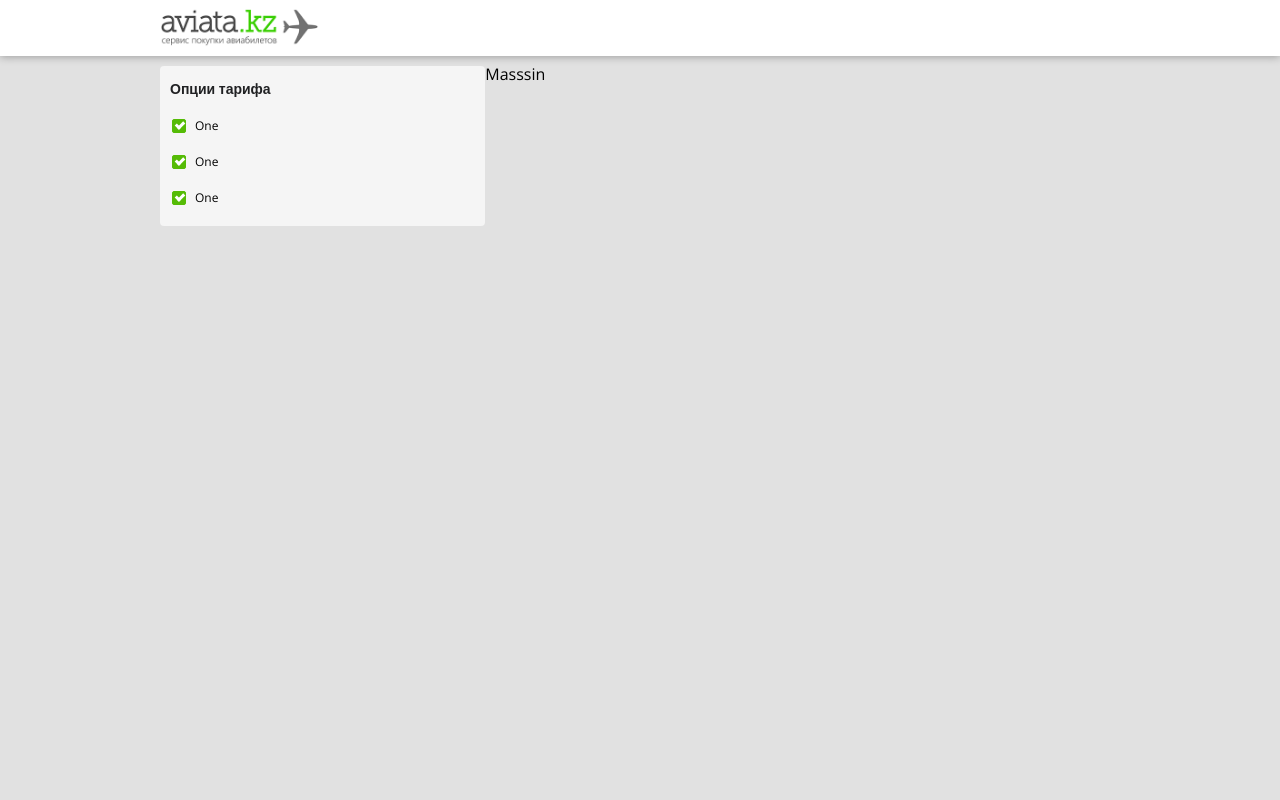
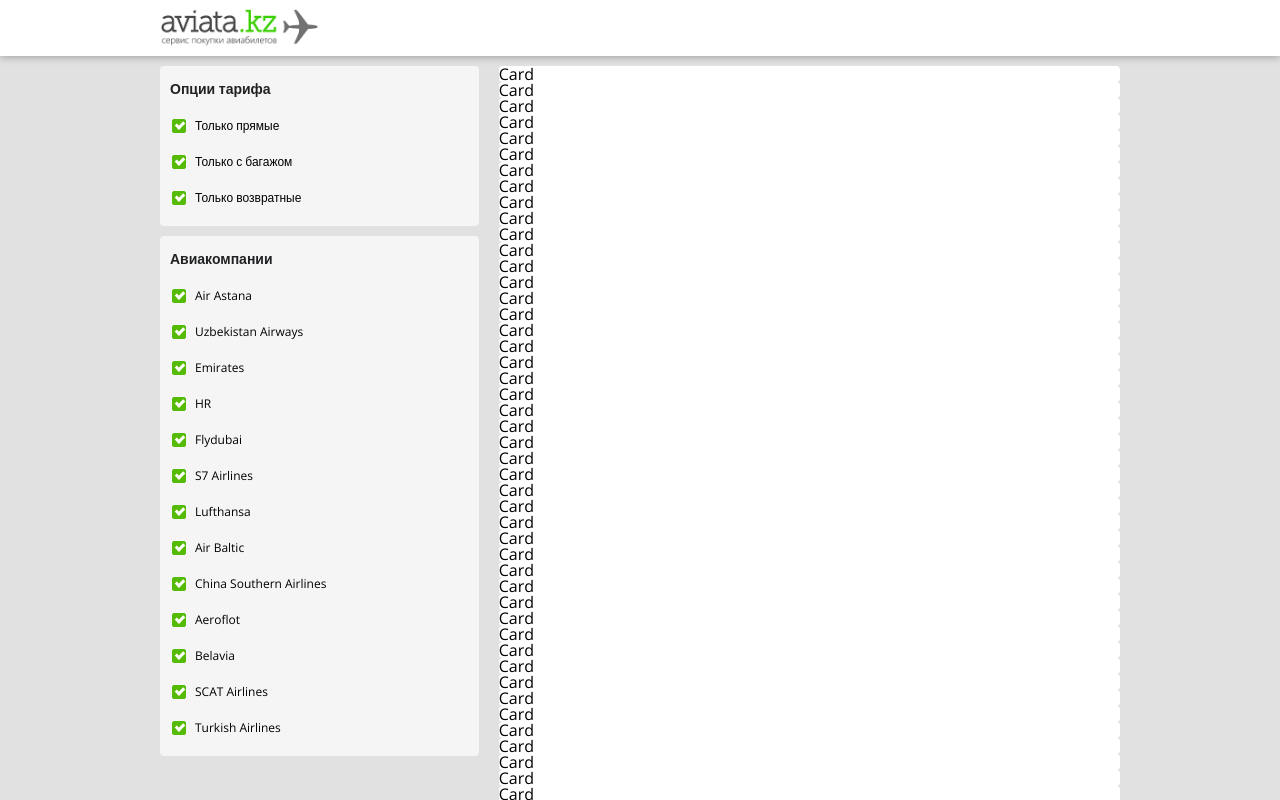
Before and after one commit to azim-creat/choco-test, a Vue app: page / in a window 1280 px wide. Shown: the top 800 px of the page. Built offline with nearby package versions, Linux system fonts and the light colour scheme.

Commit message:
real filters

```diff
--- a/src/App.vue
+++ b/src/App.vue
@@ -5,12 +5,21 @@
     <div class="container">
       <aside id="menu" class="side-menu">
         <FilterList
-
+          title="Опции тарифа"
+          :list="options"
+        />
+        <FilterList
+          title="Авиакомпании"
+          :list="airlines"
         />
 
       </aside>
 
-      <main>Masssin</main>
+      <main>
+        <FlightCard
+          v-for="(flight, flight_index) in flights" :key="flight_index"
+        />
+      </main>
     </div>
     <router-view />
   </div>
@@ -18,7 +27,8 @@
 
 <script>
 import Header from "./components/Header.vue";
-import FilterList from "./components/Carts/FilterList.vue";
+import FilterList from "./components/Cards/FilterList.vue";
+import FlightCard from "./components/Cards/FlightCard.vue";
 // import MenuToggler from "./components/Buttons/MenuToggler.vue";
 import { mapGetters } from "vuex";
 
@@ -28,9 +38,10 @@ export default {
   components: {
     Header,
     FilterList,
+    FlightCard,
   },
   computed: {
-    ...mapGetters(["count"]),
+    ...mapGetters(["airlines", "flights", "options"]),
   },
   mounted() {
 
@@ -95,6 +106,7 @@ aside {
     top: unset;
     left: unset;
     visibility: visible;
+    margin-right: 20px;
   }
 }
 </style>
--- a/src/assets/scss/mixsins.scss
+++ b/src/assets/scss/mixsins.scss
@@ -6,6 +6,7 @@
 @mixin card_shadow {
 	box-shadow: 0px 2px 4px 0px #000000 15%;
 }
+
 @mixin border_radius {
 	$border_radius: 4px;
 }
--- a/src/components/Carts/FilterList.vue
+++ b/src/components/Cards/FilterList.vue
@@ -1,9 +1,10 @@
 <template>
   <div class="filter_cart">
-    <span class="filter_cart__header"> Опции тарифа </span>
-    <Checkbox />
-    <Checkbox />
-    <Checkbox />
+    <span class="filter_cart__header"> {{title}} </span>
+    <Checkbox
+      v-for="(list_item, list_item_index) in list" :key="list_item_index"
+      :title="list_item"
+    />
   </div>
 </template>
 
@@ -12,6 +13,10 @@ import Checkbox from "@/components/Checkbox/Checkbox.vue";
 
 export default {
   name: "FilterList",
+  props:{
+    title: String,
+    list: [Array, Object]
+  },
   components: {
     Checkbox,
   },
@@ -24,6 +29,8 @@ export default {
   border-radius: 4px;
   background: $card_color_secondary;
   padding-bottom: 10px;
+  margin-bottom: 10px;
+
   &__header{
     display: block;
     padding:  16px 10px 12px 10px;
--- /dev/null
+++ b/src/components/Cards/FlightCard.vue
@@ -0,0 +1,25 @@
+<template>
+  <div class="flighd_cart">
+    Card
+  </div>
+</template>
+
+<script>
+// import Checkbox from "@/components/Checkbox/Checkbox.vue";
+
+export default {
+  name: "FlightCard",
+  components: {
+    // Checkbox,
+  },
+  methods: {},
+};
+</script>
+
+<style lang="scss">
+.flighd_cart{
+  border-radius: 4px;
+  background: $card_color;
+  @include card_shadow;
+}
+</style>
--- a/src/components/Checkbox/Checkbox.vue
+++ b/src/components/Checkbox/Checkbox.vue
@@ -1,6 +1,6 @@
 <template>
   <label class="checkbox_item">
-    One
+    {{title}}
     <input type="checkbox" checked="checked" />
     <span class="checkmark"></span>
   </label>
@@ -9,7 +9,9 @@
 <script>
 export default {
   name: "Checkbox",
-
+  props:{
+    title: String,
+  },
   methods: {},
 };
 </script>
--- a/src/store/vuex.js
+++ b/src/store/vuex.js
@@ -4,19 +4,19 @@ import Vuex from 'vuex'
 Vue.use(Vuex)
 export const store = new Vuex.Store({
   state: {
-    count: 0,
     airlines: {},
     flights: [],
+    options: ["Только прямые", "Только с багажом", "Только возвратные"]
   },
   getters: {
-    count: state => {
-      return state.count;
-    },
     airlines: state => {
-      return state.count;
+      return state.airlines;
     },
     flights: state => {
-      return state.count;
+      return state.flights;
+    },
+    options: state => {
+      return state.options;
     }
   },
   mutations: {
```
